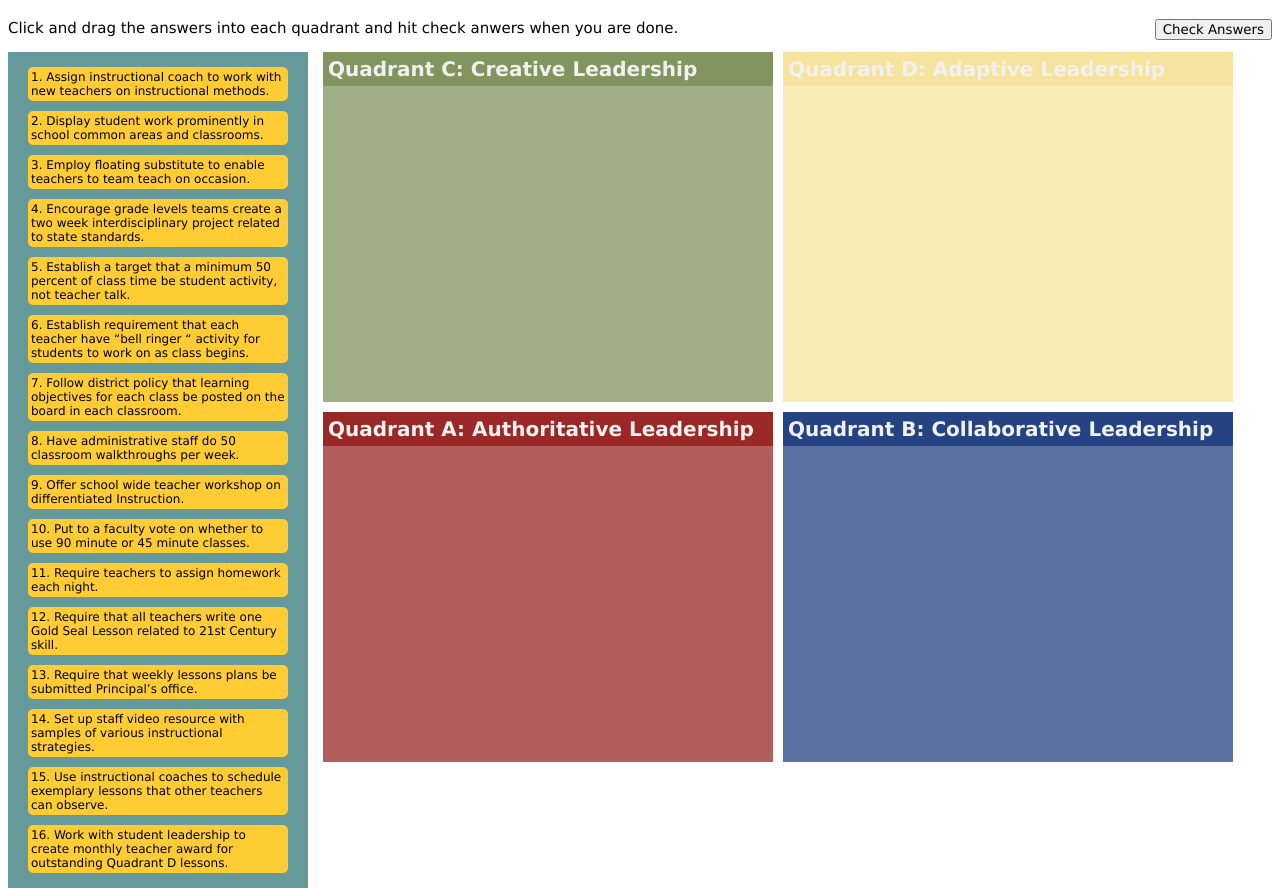
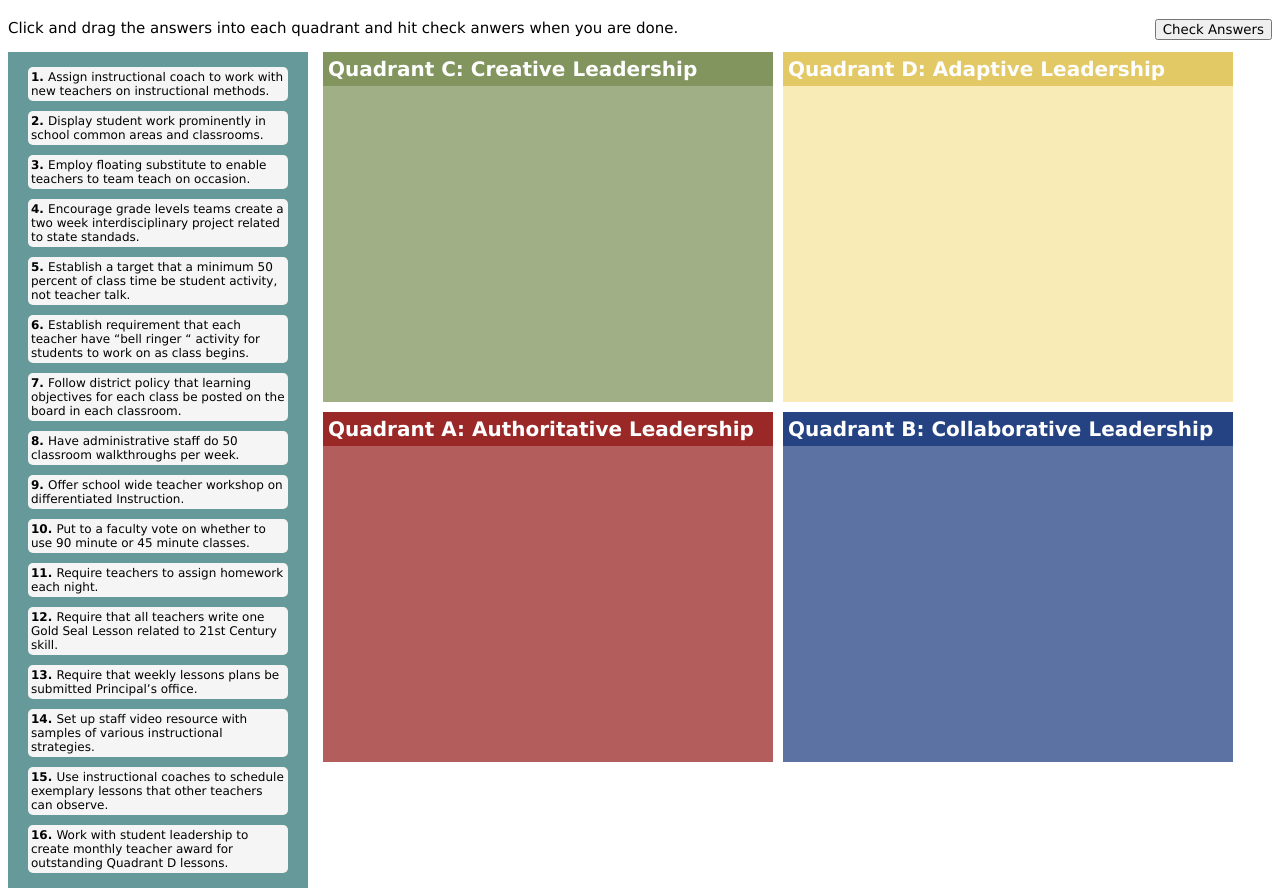
Before and after one commit to jreneew2/AppletQuiz, a plain HTML site: page index.html in a window 1280 px wide. Shown: the part 62-950 px from the top of the page. Drawn offline with nearby package versions, Linux system fonts and the light colour scheme.

Commit message:
added bold numbers
working on it

```diff
--- a/index.css
+++ b/index.css
@@ -6,7 +6,7 @@
 h2 {
 	font-size: 20px;
 	padding: 5px;
-	color: #f1f1f1;
+	color: #FEFEFE;
 	margin: 0px;
 }
 
@@ -58,7 +58,7 @@ h2 {
 }
 
 #quadD h2{
-	background-color: #F6E49E;
+	background-color: #E3C965;
 }
 
 .quadrantDrop {
@@ -80,7 +80,7 @@ h2 {
 
 .option {
 	display: inline-block;
-	background-color: #fc3;
+	background-color: #F5F5F5;
 	padding: 3px;
 	margin: 5px 10px;
 	cursor: move;
@@ -116,3 +116,7 @@ p {
 #checkButton {
 	float: right;
 }
+
+.optionNum {
+	font-weight: bold;
+}
--- a/index.html
+++ b/index.html
@@ -15,22 +15,22 @@
   </div>
   <div id='playingField'>
     <div id='options'>
-        <div class='option catD'>1. Assign instructional coach to work with new teachers on instructional methods.</div>
-      <div class='option catD'>2. Display student work prominently in school common areas and classrooms.</div>
-      <div class='option catB'>3. Employ floating substitute to enable teachers to team teach on occasion.</div>
-      <div class='option catB'>4. Encourage grade levels teams create a two week interdisciplinary project related to state standards.</div>
-      <div class='option catC'>5. Establish a target that a minimum 50 percent of class time be student activity, not teacher talk.</div>
-      <div class='option catC'>6. Establish requirement that each teacher have “bell ringer “ activity for students to work on as class begins.</div>
-      <div class='option catA'>7. Follow district policy that learning objectives for each class be posted on the board in each classroom.</div>
-      <div class='option catA'>8. Have administrative staff do 50 classroom walkthroughs per week.</div>
-      <div class='option catC'>9. Offer school wide teacher workshop on differentiated Instruction.</div>
-      <div class='option catB'>10. Put to a faculty vote on whether to use 90 minute or 45 minute classes.</div>
-      <div class='option catA'>11. Require teachers to assign homework each night.</div>
-      <div class='option catC'>12. Require that all teachers write one Gold Seal Lesson related to 21st Century skill.</div>
-      <div class='option catA'>13. Require that weekly lessons plans be submitted Principal’s office.</div>
-      <div class='option catB'>14. Set up staff video resource with samples of various instructional strategies.</div>
-      <div class='option catD'>15. Use instructional coaches to schedule exemplary lessons that other teachers can observe.</div>
-      <div class='option catD'>16. Work with student leadership to create monthly teacher award for outstanding Quadrant D lessons.</div>
+        <div class='option catD'><span class='optionNum'>1. </span>Assign instructional coach to work with new teachers on instructional methods.</div>
+      <div class='option catD'><span class='optionNum'>2. </span>Display student work prominently in school common areas and classrooms.</div>
+      <div class='option catB'><span class='optionNum'>3. </span>Employ floating substitute to enable teachers to team teach on occasion.</div>
+      <div class='option catB'><span class='optionNum'>4. </span>Encourage grade levels teams create a two week interdisciplinary project related to state standads.</div>
+      <div class='option catC'><span class='optionNum'>5. </span>Establish a target that a minimum 50 percent of class time be student activity, not teacher talk.</div>
+      <div class='option catC'><span class='optionNum'>6. </span>Establish requirement that each teacher have “bell ringer “ activity for students to work on as class begins.</div>
+      <div class='option catA'><span class='optionNum'>7. </span>Follow district policy that learning objectives for each class be posted on the board in each classroom.</div>
+      <div class='option catA'><span class='optionNum'>8. </span>Have administrative staff do 50 classroom walkthroughs per week.</div>
+      <div class='option catC'><span class='optionNum'>9. </span>Offer school wide teacher workshop on differentiated Instruction.</div>
+      <div class='option catB'><span class='optionNum'>10. </span>Put to a faculty vote on whether to use 90 minute or 45 minute classes.</div>
+      <div class='option catA'><span class='optionNum'>11. </span>Require teachers to assign homework each night.</div>
+      <div class='option catC'><span class='optionNum'>12. </span>Require that all teachers write one Gold Seal Lesson related to 21st Century skill.</div>
+      <div class='option catA'><span class='optionNum'>13. </span>Require that weekly lessons plans be submitted Principal’s office.</div>
+      <div class='option catB'><span class='optionNum'>14. </span>Set up staff video resource with samples of various instructional strategies.</div>
+      <div class='option catD'><span class='optionNum'>15. </span>Use instructional coaches to schedule exemplary lessons that other teachers can observe.</div>
+      <div class='option catD'><span class='optionNum'>16. </span>Work with student leadership to create monthly teacher award for outstanding Quadrant D lessons.</div>
     </div>
     <div id='quadrants'>
       <div class='quadrant' id='quadC'>
```
